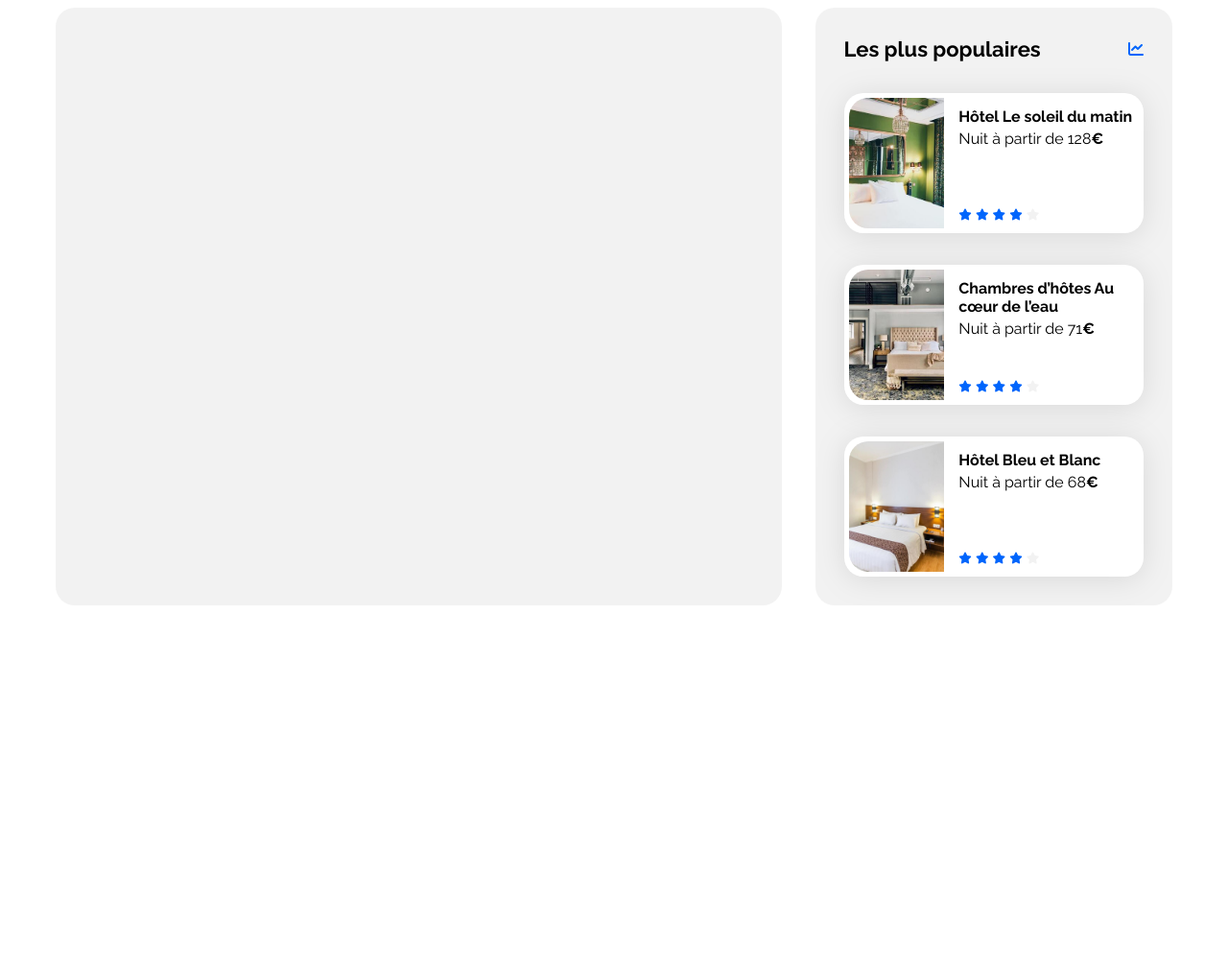
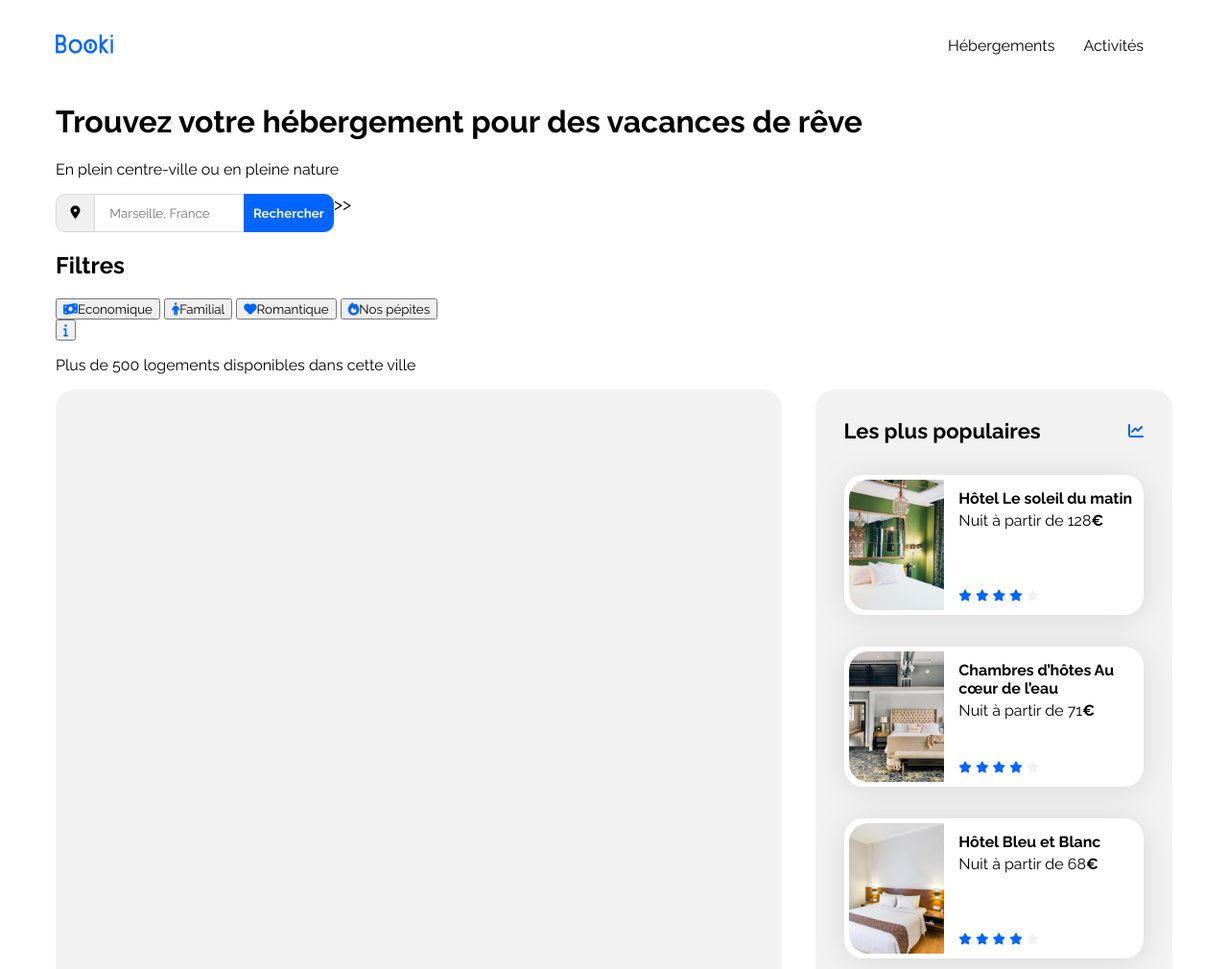
Before and after one commit to RossignolBrigand/OpenClassrooms_Projet_02, a plain HTML site: page index.html in a window 1280 px wide. Shown: the top 1010 px of the page at 96% size. Before the commit the page ends 800 px from the top, so only its background shows below. Drawn offline with Linux system fonts and the light colour scheme.

Commit message:
Implementation du Header, de la Nav et de la Search Bar

```diff
--- a/css/style.css
+++ b/css/style.css
@@ -7,6 +7,7 @@
     --main-color: #0065FC;
     --main-bg-color: #F2F2F2;
     --filter-bg-color: #DEEBFF;
+    --filter-btn-color: #D9D9D9;
 }
 
 .fa-solid {
@@ -16,6 +17,7 @@
 body {
     display: flex;
     justify-content: center;
+    font-size: 16px;
 }
 
 .main-container {
@@ -57,6 +59,84 @@ a {
 .neutral-star {
     color: var(--main-bg-color)
 }
+/****** Header *******/
+/*TBD: Find a way to deal with nav placement & setup responsive rules*/
+header {
+    display: flex;
+    flex-direction: row;
+    justify-content: space-between;
+    align-items: center;
+
+    height: 79px;
+}
+.nav-container {
+    display: flex;
+    margin-top: 0px;
+    box-sizing: content-box;
+}
+.nav-list {
+    display: flex;
+    flex-direction: row;
+}
+
+.nav-item {
+    list-style-type: none;
+    padding-right: 30px;
+
+}
+
+.nav-item :hover {
+    border-top: 2px solid var(--main-color);
+    color: var(--main-color);
+}
+
+#booki-logo {
+    width: 60px;
+    height: 20px;
+}
+#booki-accueil :hover {
+    filter: brightness(0.8) ;
+}
+/****** Search Bar *******/
+.search-container {
+    display:flex;
+    flex-direction: row;
+    /* flex-wrap: nowrap; */
+    margin-top: 10px;
+    font-size: 18px;
+}
+.search-container button, input {
+    height: 3em;
+    float: left;
+    cursor: pointer;
+    border: 1px solid var(--filter-btn-color);
+}
+.search-container button:not(:last-child), input:not(:last-child){
+    border-right: none;
+}
+.search-container button {
+    width: 3em;
+    border-radius: 10px 0 0 10px;
+}
+.search-field {
+    text-indent: 1em; /*Place le texte d'input un peu plus loin du bord gauche*/
+}
+.submit-button {
+    background-color: var(--main-color);
+    color: var(--main-bg-color);
+    font-weight: 700;
+    text-align: center;
+    padding: 10px; /* the text behaves weirdly when setting a padding of more than 10px */
+    border: none;
+    border-radius: 0 10px 10px 0;
+}
+/* .submit-button :hover {
+    filter: brightness(0.5);
+} */
+.fa-location-dot {
+    color: black;
+}
+/****** Filter Group ********/
 
 /****** Hebergements And Populaires ***********/
 .hebergements-and-populaires {
--- a/index.html
+++ b/index.html
@@ -5,20 +5,69 @@
     <meta charset="UTF-8">
     <meta name="viewport" content="width=device-width, initial-scale=1.0">
     <title>Booki</title>
+    <!-- Favicon -->
+     <!-- TBD -->
+    <link rel="icon" href="#" type="images/x-icon">
+    <!-- Fonts -->
     <link rel="preconnect" href="https://fonts.googleapis.com">
     <link rel="preconnect" href="https://fonts.gstatic.com" crossorigin>
     <link href="https://fonts.googleapis.com/css2?family=Raleway:wght@400;500;700&display=swap" rel="stylesheet">
+    <!-- CSS & Font Awesome -->
     <link rel="stylesheet" href="https://cdnjs.cloudflare.com/ajax/libs/font-awesome/6.2.1/css/all.min.css"
         integrity="sha512-MV7K8+y+gLIBoVD59lQIYicR65iaqukzvf/nwasF0nqhPay5w/9lJmVM2hMDcnK1OnMGCdVK+iQrJ7lzPJQd1w=="
         crossorigin="anonymous" referrerpolicy="no-referrer" />
     <link rel="stylesheet" href="./css/style.css">
+    <!-- Javascript -->
     <link rel="script" href="javascript/script.js">
 </head>
 
 <body>
     <div class="main-container">
-        <header></header>
+        <header>
+            <div class="logo-container">
+                <a id="booki-accueil" href="#" title="Accueil">
+                    <img id="booki-logo" src="images/logo/Booki.png" alt="Logo Booki">
+                </a>
+            </div>
+            <div class="nav-container">
+                <nav >
+                    <ul class="nav-list">
+                        <li class="nav-item"><a  href="#">Hébergements</a></li>
+                        <li class="nav-item"><a  href="#">Activités</a></li>
+                    </ul>
+                </nav>
+            </div>
+        </header>
         <main>
+            <!-- #region Search Group -->
+            <div class="options-container">
+                <div class="title-container">
+                    <h1>Trouvez votre hébergement pour des vacances de rêve</h1>
+                    <p>En plein centre-ville ou en pleine nature</p>
+                </div>
+                <div class="search-container">
+                    <form action="#" method="get">
+                        <button type="button" class="fa-solid fa-location-dot"></button>>
+                        <input class="search-field" type="search" id="citysearch" name="citysearch" placeholder="Marseille, France" aria-placeholder="entrez-votre-recherche">
+                        <input class="submit-button" type="submit" value="Rechercher">
+                    </form>>
+                </div>
+                <div class="filters-container">
+                    <h2>Filtres</h2>
+                    <div class="filter-button-group">
+                        <button><i class="filter-button fa-solid fa-money-bill-wave"></i>Economique</button></li>
+                        <button><i class="filter-button fa-solid fa-person"></i>Familial</button></li>
+                        <button><i class="filter-button fa-solid fa-heart"></i>Romantique</button></li>
+                        <button><i class="filter-button fa-solid fa-fire"></i>Nos pépites</button></li>
+                    </div>
+                </div>
+                <div class="infos-container">
+                    <button id="info-button"><i class="fa-solid fa-info"></i></button>
+                    <p id="options-infos-text">Plus de 500 logements disponibles dans cette ville</p>
+                </div>
+            </div>
+            <!-- #endregion -->
+            <!-- #region Sections Articles -->
             <div class="hebergements-and-populaires">
                 <section class="hebergements">
 
```
